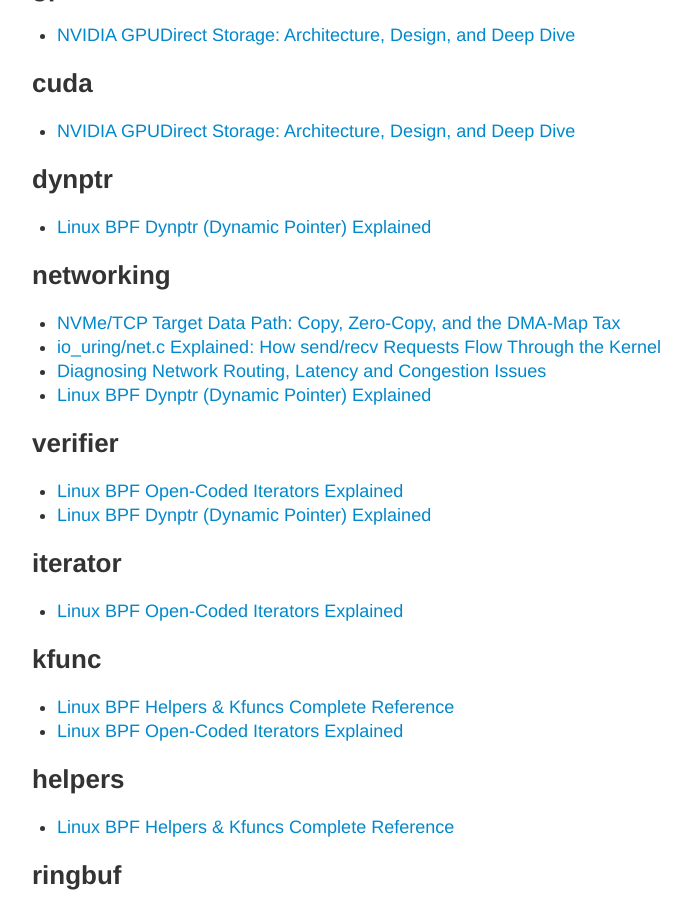
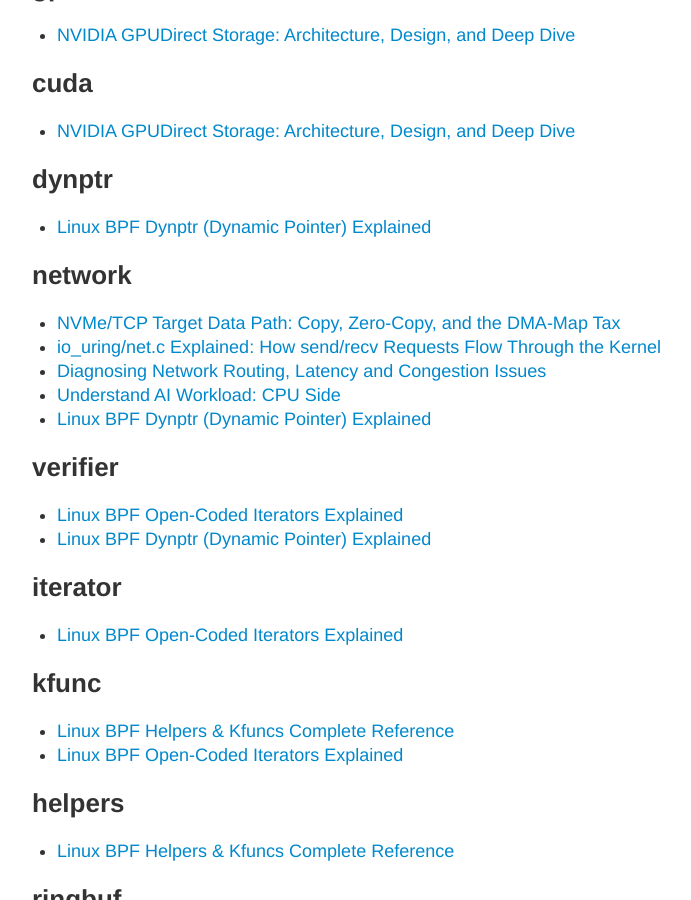
Before and after one commit to ming1/ming1.github.io, a Jekyll site: the page built from tags.html, in a window 1280 px wide and 900 px high, scrolled down 11365 px. Shown: the whole window, without its empty margins (8-699 px from the left). Built offline with Jekyll 4.4.1, drawn with Linux system fonts in a browser that asks for light colours; Markdown is read by kramdown in place of the engine named in the settings; a style sheet for code colours, icons or effects is not loaded; some of the changed text lies outside the part shown.

Commit message:
posts: unify 'networking' tag into 'network'

```diff
--- a/_posts/2026-03-23-linux-bpf-dynptr-explained.md
+++ b/_posts/2026-03-23-linux-bpf-dynptr-explained.md
@@ -1,7 +1,7 @@
 ---
 title: Linux BPF Dynptr (Dynamic Pointer) Explained
 category: tech
-tags: [linux kernel, bpf, dynptr, networking, verifier]
+tags: [linux kernel, bpf, dynptr, network, verifier]
 ---
 
 title: Linux BPF Dynptr (Dynamic Pointer) Explained
--- a/_posts/2026-05-09-network-diagnostics.md
+++ b/_posts/2026-05-09-network-diagnostics.md
@@ -1,7 +1,7 @@
 ---
 title: Diagnosing Network Routing, Latency and Congestion Issues
 category: tech
-tags: [networking, diagnostics, linux, troubleshooting]
+tags: [network, diagnostics, linux, troubleshooting]
 ---
 
 * TOC
--- a/_posts/2026-06-07-io-uring-net-send-recv-explained.md
+++ b/_posts/2026-06-07-io-uring-net-send-recv-explained.md
@@ -1,7 +1,7 @@
 ---
 title: "io_uring/net.c Explained: How send/recv Requests Flow Through the Kernel"
 category: tech
-tags: [linux kernel, io_uring, networking, io]
+tags: [linux kernel, io_uring, network, io]
 ---
 
 * TOC
--- a/_posts/2026-06-17-nvme-tcp-target-zero-copy-dma-map-tax.md
+++ b/_posts/2026-06-17-nvme-tcp-target-zero-copy-dma-map-tax.md
@@ -1,7 +1,7 @@
 ---
 title: "NVMe/TCP Target Data Path: Copy, Zero-Copy, and the DMA-Map Tax"
 category: tech
-tags: [linux kernel, nvme, nvme-of, io_uring, networking, zero copy, storage]
+tags: [linux kernel, nvme, nvme-of, io_uring, network, zero copy, storage]
 ---
 
 * TOC
```
